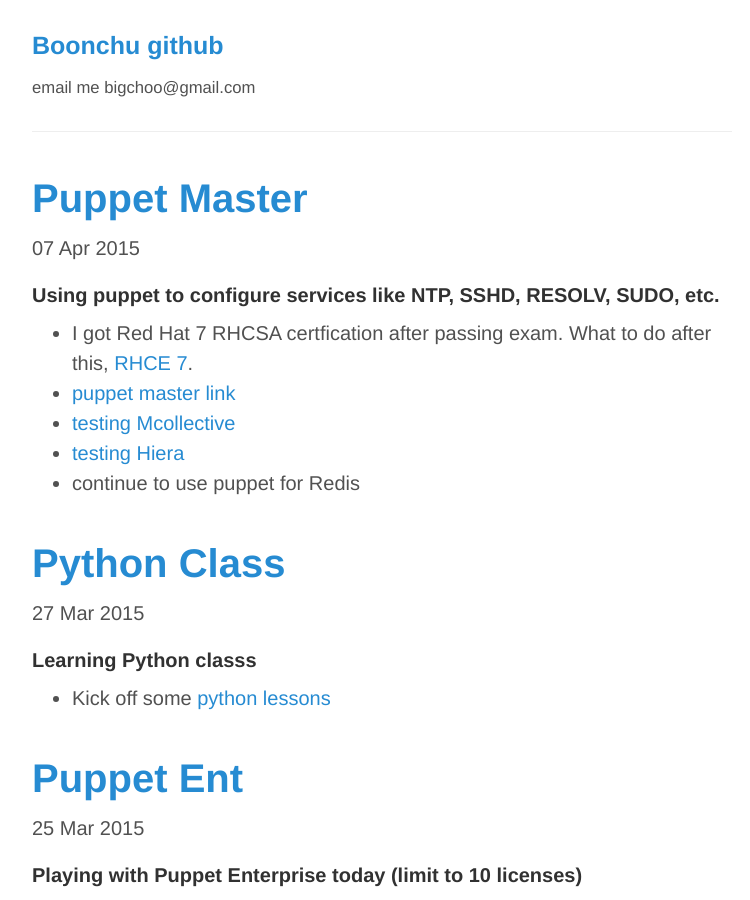
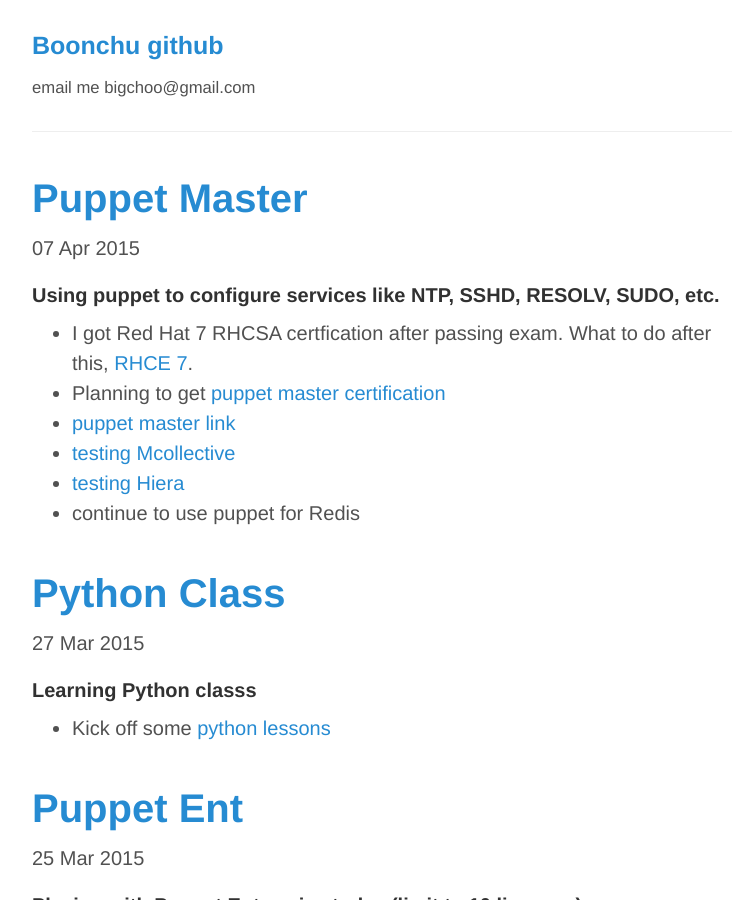
Before and after one commit to boonchu/boonchu.github.io, a Jekyll site: the page built from index.html, in a window 1280 px wide and 900 px high. Shown: the whole window, without its empty margins (258-1008 px from the left). Built offline with Jekyll 4.4.1, drawn with Linux system fonts in a browser that asks for light colours.

Commit message:
Update 2015-04-07-Puppet-Master.md

```diff
--- a/_posts/2015-04-07-Puppet-Master.md
+++ b/_posts/2015-04-07-Puppet-Master.md
@@ -1,5 +1,6 @@
 ###### Using puppet to configure services like NTP, SSHD, RESOLV, SUDO, etc.
   - I got Red Hat 7 RHCSA certfication after passing exam. What to do after this, [RHCE 7](http://www.redhat.com/en/services/training/ex300-red-hat-certified-engineer-rhce-exam).
+  - Planning to get [puppet master certification](https://puppetlabs.com/services/certification/puppet-professional/2014)
   - [puppet master link](https://github.com/boonchu/opslab/tree/master/devops/puppet/master)
   - [testing Mcollective](https://github.com/boonchu/opslab/blob/master/devops/puppet/master/MCollective.md)
   - [testing Hiera](https://github.com/boonchu/opslab/blob/master/devops/puppet/master/Hiera.md)
```
